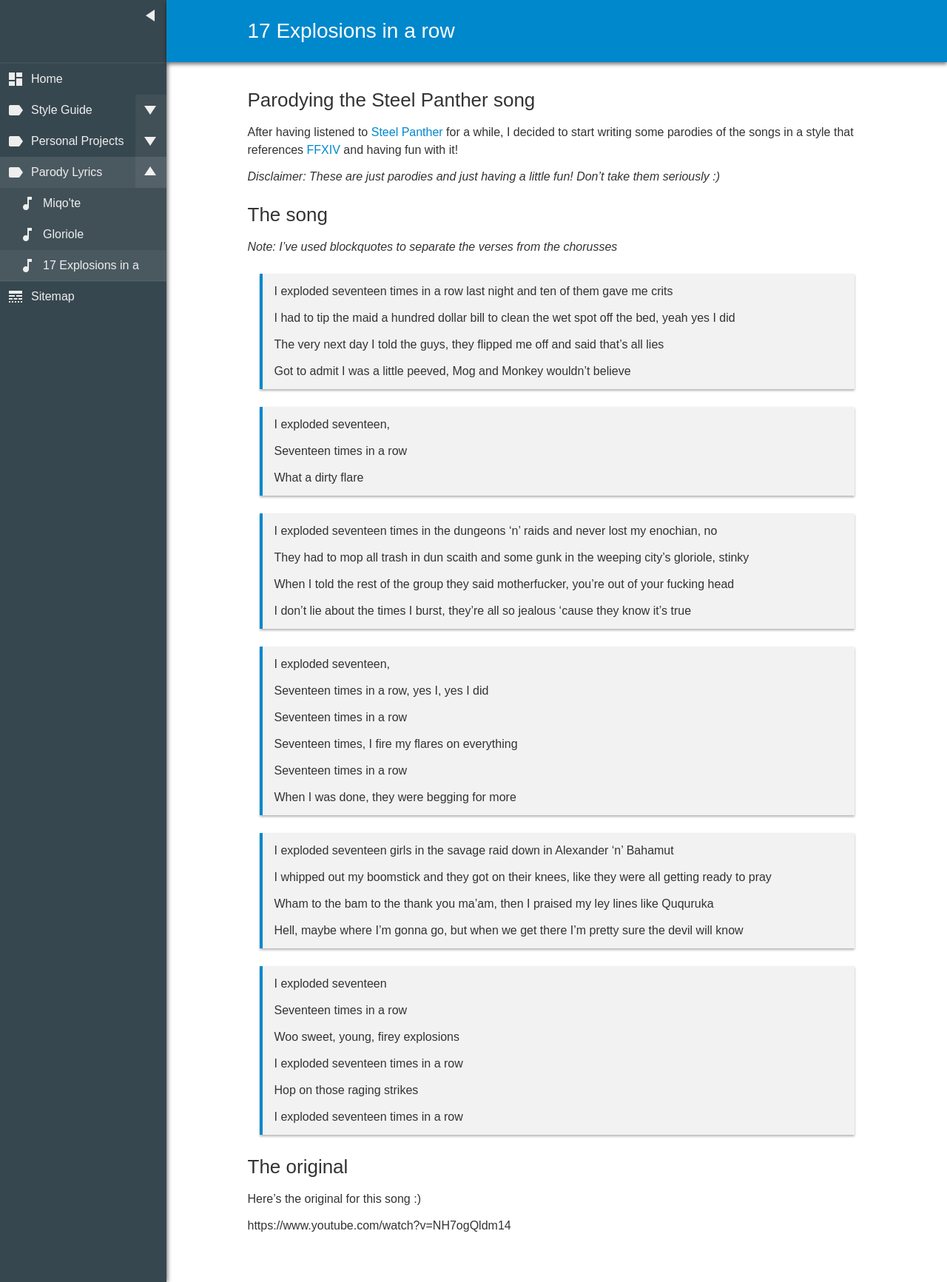
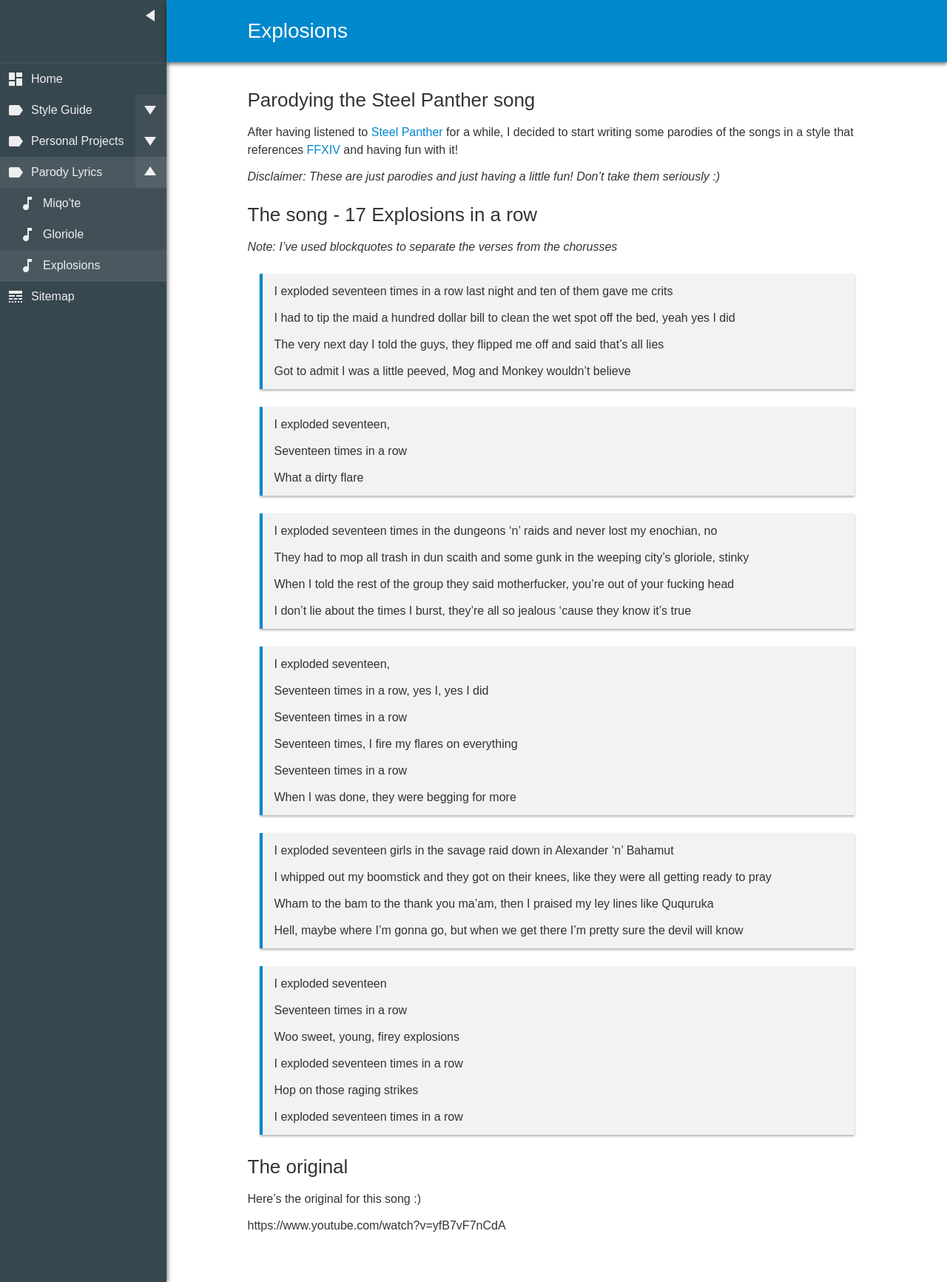
Before and after one commit to zeraphie/zeraphie.github.io, a Jekyll site: the page built from _posts/2017-03-22-17-explosions-in-a-row.md, in a window 1280 px wide. Shown: the whole page at 74% size. Built offline with Jekyll 4.4.1, drawn with Linux system fonts in a browser that asks for light colours.

Commit message:
Update 2017-03-22-17-explosions-in-a-row.md

```diff
--- a/_posts/2017-03-22-17-explosions-in-a-row.md
+++ b/_posts/2017-03-22-17-explosions-in-a-row.md
@@ -1,8 +1,8 @@
 ---
-title: 17 Explosions in a row
+title: Explosions
 icon: music_note
 category: Parody-Lyrics
-description: A light hearted parody of 17 girls in a row by Steel Panther based on Black Mages
+description: A light hearted parody of 17 girls in a row by Steel Panther based on Black Mages in FFXIV
 ---
 
 ## Parodying the Steel Panther song
@@ -11,7 +11,7 @@ After having listened to [Steel Panther](https://en.wikipedia.org/wiki/Steel_Pan
 
 *Disclaimer: These are just parodies and just having a little fun! Don't take them seriously :)*
 
-## The song
+## The song - 17 Explosions in a row
 
 *Note: I've used blockquotes to separate the verses from the chorusses*
 
@@ -73,4 +73,4 @@ After having listened to [Steel Panther](https://en.wikipedia.org/wiki/Steel_Pan
 
 Here's the original for this song :)
 
-https://www.youtube.com/watch?v=NH7ogQldm14
+https://www.youtube.com/watch?v=yfB7vF7nCdA
```
